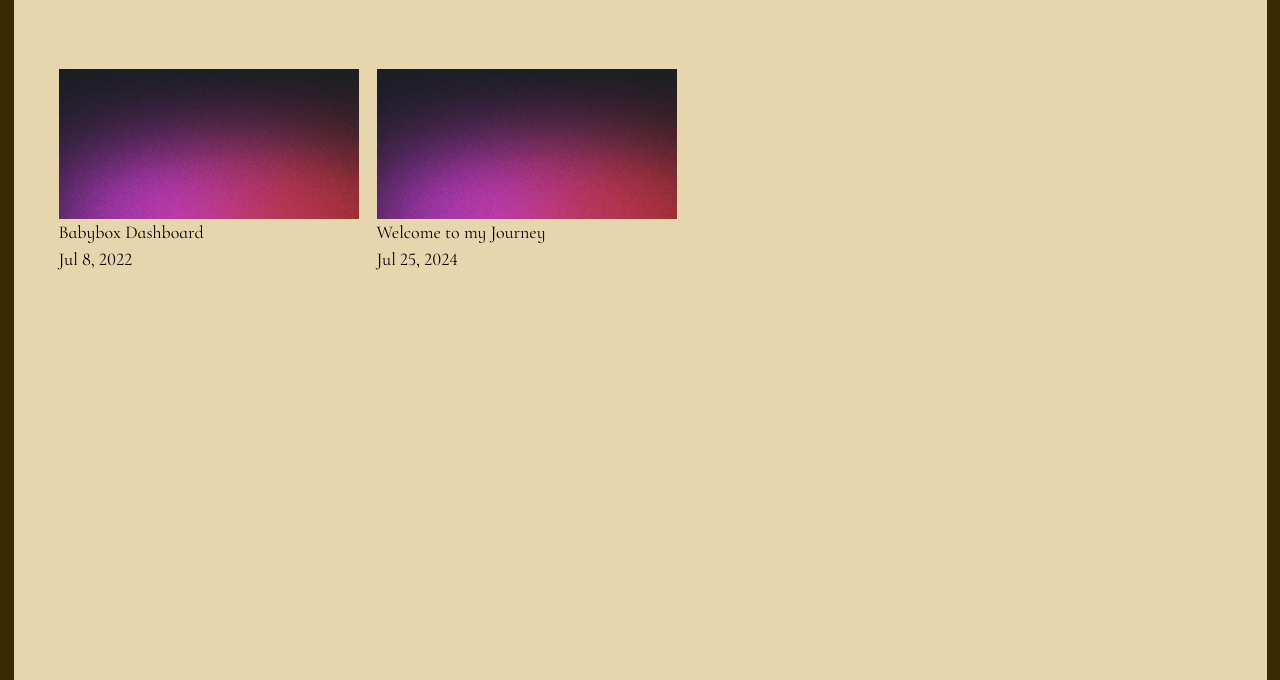
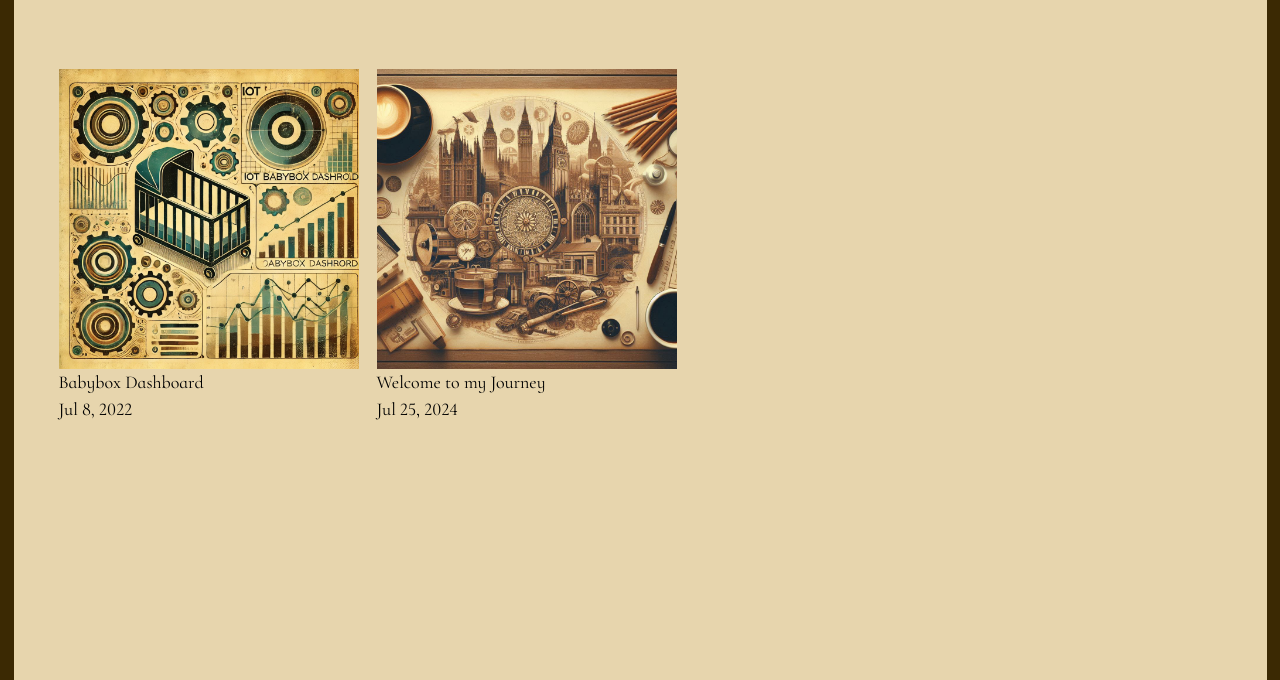
Before and after one commit to zbyju/portfolio, an Astro site: page /blog in a window 1280 px wide. Shown: the part 120-800 px from the top of the page. Built offline with nearby package versions, Linux system fonts and the light colour scheme; Astro itself is replaced by a stand-in of ours.

Commit message:
Update images

```diff
--- a/src/content/blog/07-2024-welcome-to-my-journey.md
+++ b/src/content/blog/07-2024-welcome-to-my-journey.md
@@ -2,7 +2,7 @@
 title: 'Welcome to my Journey'
 description: 'This is the first blog post on my website. Welcome!'
 pubDate: 'Jul 25 2024'
-heroImage: '/blog-placeholder-3.jpg'
+heroImage: '/images/generic-blog1.jpeg'
 tags:
 - Life
 ---
--- a/src/content/blog/babybox-dashboard.md
+++ b/src/content/blog/babybox-dashboard.md
@@ -2,7 +2,7 @@
 title: 'Babybox Dashboard'
 description: 'The description of what the babybox dashboard project is and what the application can do.'
 pubDate: 'Jul 08 2022'
-heroImage: '/blog-placeholder-3.jpg'
+heroImage: '/images/blog/babybox-dashboard.webp'
 tags: ["Project"]
 ---
 
```
Also changed, not shown: public/blog-placeholder-1.jpg (deleted), public/blog-placeholder-2.jpg (deleted), public/blog-placeholder-3.jpg (deleted), public/blog-placeholder-4.jpg (deleted), public/blog-placeholder-5.jpg (deleted), public/blog-placeholder-about.jpg (deleted), public/images/blog/babybox-dashboard.webp (added), public/images/generic-blog1.jpeg (added), public/images/generic-blog2.jpeg (added), public/images/generic-blog3.jpeg (added), public/images/generic-blog4.jpeg (added), public/images/profile.jpg (added).
